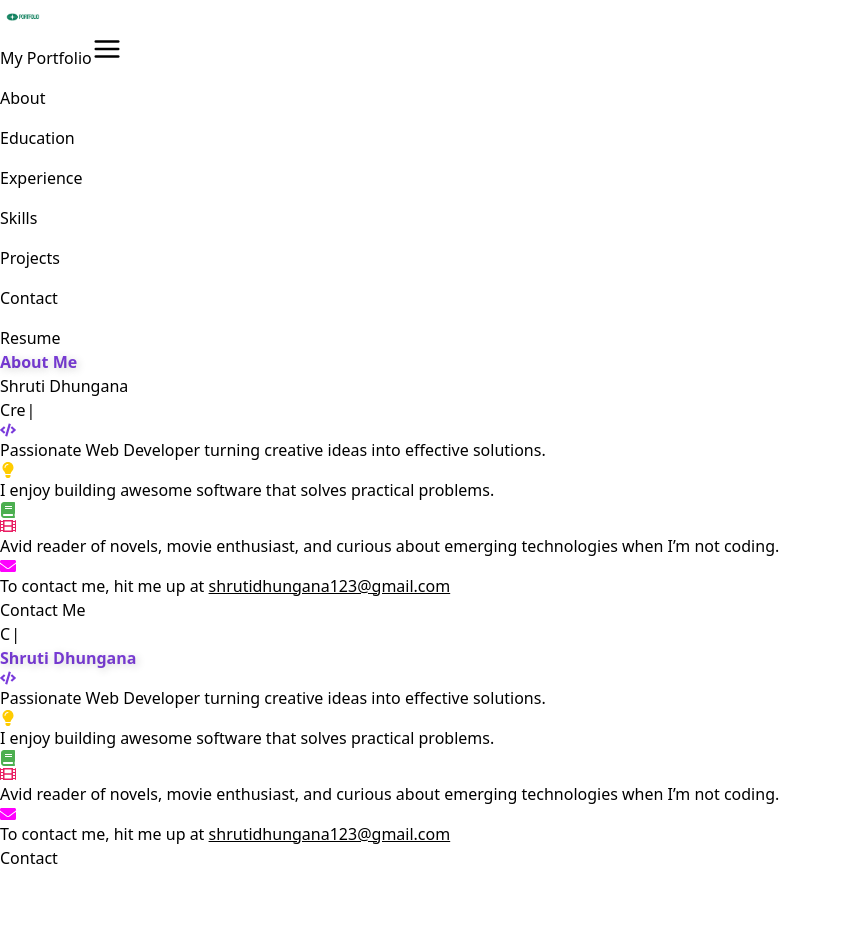
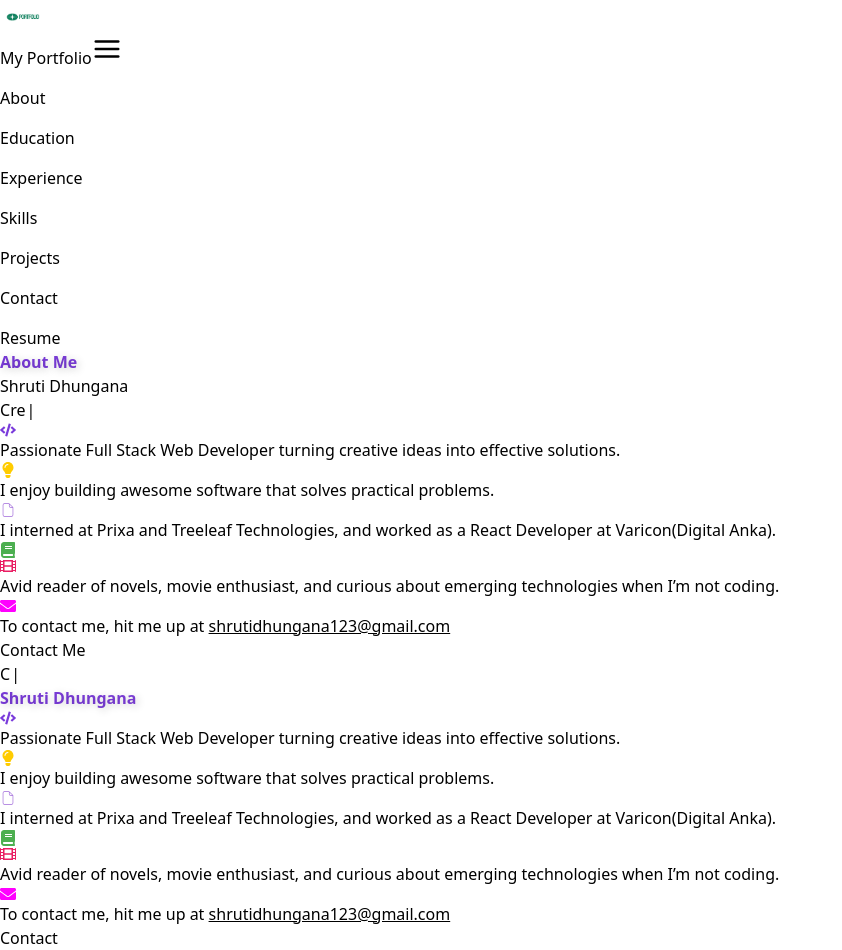
Before and after one commit to shrutidhungana/portfolio, a Next.js app: page /about in a window 1280 px wide. Shown: the whole page, without its empty margins (0-842 px from the left). Before the commit the page ends 870 px from the top, so only its background shows below. Built offline with nearby package versions, Linux system fonts and the light colour scheme.

Commit message:
Added experience credentials

```diff
--- a/src/config/index.tsx
+++ b/src/config/index.tsx
@@ -133,7 +133,7 @@ export const listItems: ListItem[] = [
   {
     id: 1,
     icon: <FaCode className="code-color text-2xl" />,
-    text: "Passionate Web Developer turning creative ideas into effective solutions.",
+    text: "Passionate Full Stack Web Developer turning creative ideas into effective solutions.",
   },
   {
     id: 2,
@@ -142,6 +142,11 @@ export const listItems: ListItem[] = [
   },
   {
     id: 3,
+    icon: <CiFileOn className="experience-color text-2xl" />,
+    text: "I interned at Prixa and Treeleaf Technologies, and worked as a React Developer at Varicon(Digital Anka).",
+  },
+  {
+    id: 4,
     icon: (
       <span>
         <FaBook className="book-color text-2xl" />{" "}
@@ -151,7 +156,7 @@ export const listItems: ListItem[] = [
     text: "Avid reader of novels, movie enthusiast, and curious about emerging technologies when I’m not coding.",
   },
   {
-    id: 4,
+    id: 5,
     icon: <FaEnvelope className="envelope-color text-2xl" />,
     text: (
       <>
@@ -170,10 +175,10 @@ export const listItems: ListItem[] = [
 export const educationData: EducationItem[] = [
   {
     id: 1,
-    year: "upto 2015",
-    title: "School Level",
-    institution: "Daffodil Boarding School",
-    location: "Saraswatinagar, Kathmandu, Nepal",
+    year: "2017-2022",
+    title: "Bachelor's Of Science In Computer Science",
+    institution: "Kathmandu University",
+    location: "Dhulikhel, Kavre, Nepal",
   },
   {
     id: 2,
@@ -182,12 +187,13 @@ export const educationData: EducationItem[] = [
     institution: "National School of Sciences",
     location: "Lainchaur, Kathmandu, Nepal",
   },
+
   {
     id: 3,
-    year: "2017-2022",
-    title: "Bachelor's Of Science In Computer Science",
-    institution: "Kathmandu University",
-    location: "Dhulikhel, Kavre, Nepal",
+    year: "upto 2015",
+    title: "School Level",
+    institution: "Daffodil Boarding School",
+    location: "Saraswatinagar, Kathmandu, Nepal",
   },
 ];
 
@@ -205,6 +211,7 @@ export const experienceData: ExperienceItem[] = [
           "As a React developer at Varicon, I enhanced several critical modules, including Equipment, Daily Cost Tracking, and Subcontract. I implemented an Archive feature with advanced filtering, improved data visibility with unqualified equipment counts and status indicators, and streamlined navigation in the Daily Cost Tracking module. I also developed an automatic logout feature for security and designed the entire Subcontract module from scratch, incorporating features like contract management and claims linkage, all while ensuring seamless user experiences using React, Hooks, and Material UI.",
       },
     ],
+    credentialLink: "/Shruti_Dhungana_experience_letter_Varicon.pdf"
   },
   {
     id: 2,
@@ -234,6 +241,7 @@ export const experienceData: ExperienceItem[] = [
           "During my React developer internship, I worked on the Laxmi Bank App, which featured a splash page, calculator, custom keyboard, and bank statement section, helping me grasp React fundamentals and improve my CSS skills. I also created the Movie-Mania website using the Opendb API and a weather app with real-time data. These projects allowed me to enhance my skills in API integration, state management, and UI development, making the internship a highly valuable learning experience.",
       },
     ],
+    credentialLink:"/Shruti_Dhungana_experience_letter_prixa.pdf"
   },
 ];
 
--- a/src/styles/globals.css
+++ b/src/styles/globals.css
@@ -204,6 +204,10 @@ color: #E91E63
 color: #FF00FF
 }
 
+.experience-color{
+  color:#a16bda
+}
+
 .email{
   text-decoration: underline;
 }
--- a/src/types/index.ts
+++ b/src/types/index.ts
@@ -41,7 +41,8 @@ export type ExperienceItem = {
   title: string;
   institution: string;
   location: string;
-  details: Array<ExperienceDetails>
+  details: Array<ExperienceDetails>;
+  credentialLink?: string;
 };
 
 export type SkillItem = {
```
Also changed, not shown: src/pages/experience.tsx (+20 -6 lines), 2 other files (tests, documents, lock files or other folders).
